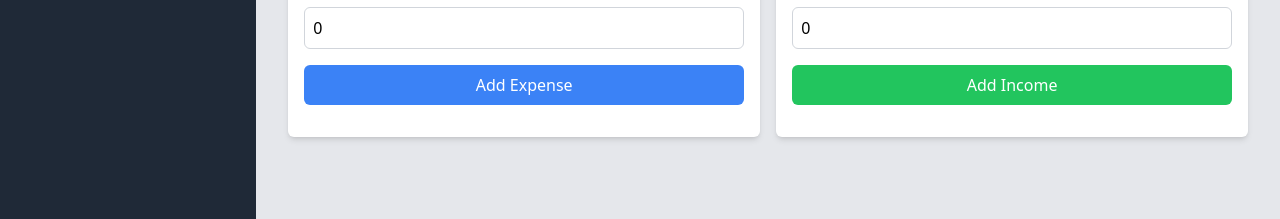
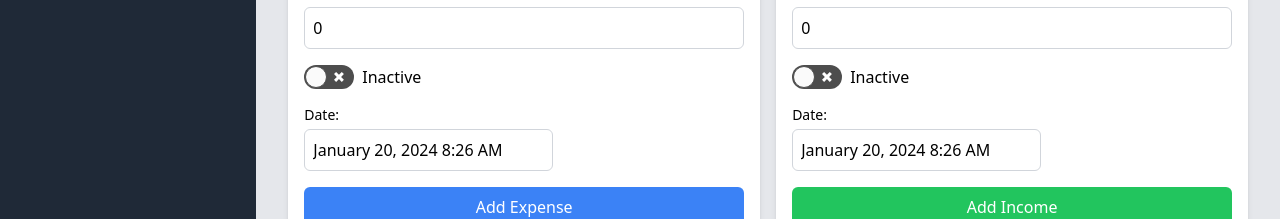
Before and after one commit to v4vraj/Expense-Tracker-Front, a React (Vite) app: page /dashboard in a window 1280 px wide. Shown: the part 385-604 px from the top of the page. Built offline with nearby package versions, Linux system fonts and the light colour scheme; no server answers; sample sign-in values are in the browser's storage.

Commit message:
Dashboard UI and functionality Fix

```diff
--- a/package.json
+++ b/package.json
@@ -13,9 +13,11 @@
     "axios": "^1.6.5",
     "chart.js": "^4.4.1",
     "react": "^18.2.0",
+    "react-datepicker": "^5.1.0",
     "react-dom": "^18.2.0",
     "react-icons": "^5.0.1",
-    "react-router-dom": "^6.21.3"
+    "react-router-dom": "^6.21.3",
+    "react-toggle": "^4.1.3"
   },
   "devDependencies": {
     "@types/react": "^18.2.43",
--- a/src/components/Modal.jsx
+++ b/src/components/Modal.jsx
@@ -1,24 +1,54 @@
 import React, { useState, useEffect } from "react";
 import PropTypes from "prop-types";
+import Toggle from "react-toggle";
+import DatePicker from "react-datepicker";
+import "react-datepicker/dist/react-datepicker.css";
 
 const Modal = ({ isOpen, onClose, onSubmit, itemData, isIncome }) => {
   const [editedData, setEditedData] = useState({
     description: "",
     amount: 0,
+    status: false,
+    date: new Date(),
   });
 
   useEffect(() => {
-    setEditedData({
-      description: itemData ? itemData.description : "",
-      amount: itemData ? itemData.amount : 0,
-    });
-  }, [itemData]);
+    if (itemData) {
+      setEditedData({
+        description: itemData.description || "",
+        amount: itemData.amount || 0,
+        status: itemData.status || false,
+        date: itemData.date ? new Date(itemData.date) : new Date(),
+      });
+    } else {
+      setEditedData({
+        description: "",
+        amount: 0,
+        status: false,
+        date: new Date(),
+      });
+    }
+  }, [itemData, isOpen]);
 
   const handleInputChange = (e) => {
     const { name, value } = e.target;
     setEditedData((prevData) => ({
       ...prevData,
       [name]: value,
+    }));
+  };
+
+  const handleStatusChange = () => {
+    setEditedData((prevData) => ({
+      ...prevData,
+      status: !prevData.status,
+    }));
+  };
+
+  const handleDateChange = (date) => {
+    setEditedData((prevData) => ({
+      ...prevData,
+      date,
     }));
   };
 
@@ -33,9 +63,17 @@ const Modal = ({ isOpen, onClose, onSubmit, itemData, isIncome }) => {
   }
 
   return (
-    <div className="fixed top-0 left-0 w-full h-full flex items-center justify-center bg-black bg-opacity-50">
-      <div className="bg-white p-8 rounded-md shadow-md">
-        <h2 className="text-lg font-semibold mb-4">Edit Income</h2>
+    <div
+      className="fixed top-0 left-0 w-full h-full flex items-center justify-center bg-black bg-opacity-50"
+      onClick={onClose}
+    >
+      <div
+        className="bg-white p-8 rounded-md shadow-md"
+        onClick={(e) => e.stopPropagation()}
+      >
+        <h2 className="text-lg font-semibold mb-4">
+          {isIncome ? "Edit Income" : "Edit Expense"}
+        </h2>
         <form onSubmit={handleSubmit} className="flex flex-col space-y-4">
           <label className="flex flex-col">
             <span className="text-sm mb-1">Description:</span>
@@ -54,6 +92,22 @@ const Modal = ({ isOpen, onClose, onSubmit, itemData, isIncome }) => {
               name="amount"
               value={editedData.amount}
               onChange={handleInputChange}
+              className="border border-gray-300 p-2 rounded-md"
+            />
+          </label>
+          <label className="flex items-center">
+            <span className="text-sm mb-1 mr-2">Status:</span>
+            <Toggle checked={editedData.status} onChange={handleStatusChange} />
+          </label>
+          <label className="flex flex-col">
+            <span className="text-sm mb-1">Date:</span>
+            <DatePicker
+              selected={editedData.date}
+              onChange={handleDateChange}
+              showTimeSelect
+              timeFormat="HH:mm"
+              timeIntervals={15}
+              dateFormat="MMMM d, yyyy h:mm aa"
               className="border border-gray-300 p-2 rounded-md"
             />
           </label>
--- a/src/pages/dashboard.jsx
+++ b/src/pages/dashboard.jsx
@@ -3,7 +3,10 @@ import axios from "axios";
 import Sidebar from "../components/Sidebar";
 import { FaTrash, FaEdit } from "react-icons/fa";
 import "../scss/Dashboard.scss";
-
+import ReactToggle from "react-toggle";
+import "react-toggle/style.css";
+import DatePicker from "react-datepicker";
+import "react-datepicker/dist/react-datepicker.css";
 import DeleteModal from "../components/DeleteModal";
 import Modal from "../components/Modal";
 
@@ -17,28 +20,54 @@ export const Dashboard = () => {
   const [expenseData, setExpenseData] = useState({
     description: "",
     amount: 0,
+    status: false, // Default status is false (off)
+    timestamp: new Date(),
   });
-  const [incomeData, setIncomeData] = useState({ description: "", amount: 0 });
-  const [isEditModalOpen, setEditModalOpen] = useState(false);
+  const [incomeData, setIncomeData] = useState({
+    description: "",
+    amount: 0,
+    status: false, // Default status is false (off)
+    timestamp: new Date(),
+  });
   const [selectedExpense, setSelectedExpense] = useState(null);
   const [selectedIncome, setSelectedIncome] = useState(null);
   const [isDeleteModalOpen, setDeleteModalOpen] = useState(false);
   const [isModalOpen, setModalOpen] = useState(false);
+  const [isFormDisabled, setFormDisabled] = useState(false);
 
   const openEditModal = (item, isIncome) => {
     if (isIncome) {
+      console.log(item);
       setSelectedIncome(item);
-      setSelectedExpense(null); // Reset selectedExpense
+      setSelectedExpense(null);
+      setFormDisabled(true);
     } else {
       setSelectedExpense(item);
-      setSelectedIncome(null); // Reset selectedIncome
+      setSelectedIncome(null);
+      setFormDisabled(true);
     }
     setModalOpen(true);
   };
 
   const openDeleteModal = (item, isIncome) => {
-    isIncome ? setSelectedIncome(item) : setSelectedExpense(item);
+    if (isIncome) {
+      setSelectedIncome(item);
+      setSelectedExpense(null);
+    } else {
+      setSelectedIncome(null);
+      setSelectedExpense(item);
+    }
     setDeleteModalOpen(true);
+  };
+
+  const closeDeleteModal = () => {
+    setDeleteModalOpen(false);
+    setFormDisabled(false);
+  };
+
+  const closeEditModal = () => {
+    setModalOpen(false);
+    setFormDisabled(false); // Reset isFormDisabled when the modal is closed
   };
 
   const userId = localStorage.getItem("UserId");
@@ -51,7 +80,6 @@ export const Dashboard = () => {
 
       if (endpoint.includes("/expenses")) {
         setData(response.data);
-        console.log(response.data);
       } else if (endpoint.includes("/incomes")) {
         setData(response.data);
       } else {
@@ -88,13 +116,15 @@ export const Dashboard = () => {
     } catch (error) {
       console.error(`Error updating ${isIncome ? "income" : "expense"}`, error);
     } finally {
-      setEditModalOpen(false);
+      setModalOpen(false);
     }
   };
 
   const handleDeleteSubmit = async (deletedData, isIncome) => {
     try {
+      console.log("isIncome", isIncome);
       const selectedItem = isIncome ? selectedIncome : selectedExpense;
+      console.log(selectedItem);
       if (!selectedItem) {
         console.error(
           `No ${isIncome ? "income" : "expense"} selected for deleting`
@@ -123,7 +153,8 @@ export const Dashboard = () => {
   useEffect(() => {
     fetchData(`${INCOMES_ENDPOINT}/getIncomes`, setIncomes);
     fetchData(`${EXPENSES_ENDPOINT}/getExpenses`, setExpenses);
-  }, []);
+    setFormDisabled(false); // Reset formDisabled when component mounts or updates
+  }, [isDeleteModalOpen, isModalOpen]); // Add other dependencies as needed
 
   const handleInputChange = (e, setData) => {
     const { name, value } = e.target;
@@ -147,8 +178,15 @@ export const Dashboard = () => {
       await axios.post(`${BASE_URL}${EXPENSES_ENDPOINT}/addExpense`, {
         userId,
         ...expenseData,
+        timestamp: expenseData.timestamp.toISOString(),
       });
       fetchData(`${EXPENSES_ENDPOINT}/getExpenses`, setExpenses);
+      setExpenseData({
+        description: "",
+        amount: 0,
+        status: false, // Default status is false (off)
+        timestamp: new Date(),
+      });
     } catch (error) {
       console.error("Error adding expense", error);
     }
@@ -161,13 +199,19 @@ export const Dashboard = () => {
         ...incomeData,
       });
       fetchData(`${INCOMES_ENDPOINT}/getIncomes`, setIncomes);
+      setIncomeData({
+        description: "",
+        amount: 0,
+        status: false, // Default status is false (off)
+        timestamp: new Date(),
+      });
     } catch (error) {
       console.error("Error adding income", error);
     }
   };
 
   return (
-    <div className="flex-1 bg-gray-200 p-8 overflow-y-auto hide-scrollbar">
+    <div className="flex-1 bg-gray-200 p-8 overflow-y-auto hide-scrollbar ">
       {/* Display Cards */}
       <div className="flex space-x-4 mb-4">
         {/* Expense Card */}
@@ -185,6 +229,10 @@ export const Dashboard = () => {
                   Description: {item.description}
                 </p>
                 <p className="text-sm">Amount: {item.amount}</p>
+                <p className="text-sm">Timestamp: {item.timestamp}</p>
+                <p className="text-sm">
+                  Status: {item.status ? "Active" : "Inactive"}
+                </p>
               </div>
               {/* Delete and Update Icons */}
               <div className="flex items-center">
@@ -214,6 +262,10 @@ export const Dashboard = () => {
                   Description: {item.description}
                 </p>
                 <p className="text-sm">Amount: {item.amount}</p>
+                <p className="text-sm">Timestamp: {item.timestamp}</p>
+                <p className="text-sm">
+                  Status: {item.status ? "Active" : "Inactive"}
+                </p>
               </div>
               {/* Delete and Update Icons */}
               <div className="flex items-center">
@@ -243,21 +295,27 @@ export const Dashboard = () => {
 
       <DeleteModal
         isOpen={isDeleteModalOpen}
-        onClose={() => setDeleteModalOpen(false)}
-        onSubmit={handleDeleteSubmit}
-        itemData={selectedExpense}
-        isIncome={false}
+        onClose={closeDeleteModal}
+        onSubmit={() =>
+          handleDeleteSubmit(
+            selectedExpense || selectedIncome,
+            selectedIncome ? true : false
+          )
+        }
+        title={selectedIncome ? "Income" : "Expense"}
+        isIncome={selectedIncome ? true : false}
       />
+
       <Modal
         isOpen={isModalOpen}
-        onClose={() => setModalOpen(false)}
+        onClose={closeEditModal}
         onSubmit={handleEditSubmit}
         itemData={selectedIncome || selectedExpense}
         isIncome={selectedIncome ? true : false}
       />
       <div className="flex space-x-4 mb-4">
         {/* Expense Form */}
-        <div className="flex-1 bg-white p-4 rounded-md shadow-md">
+        <div className="flex-1 bg-white p-4 rounded-md shadow-md ${isFormDisabled ? 'opacity-50' : ''}">
           <h2 className="text-lg font-semibold mb-4">Add Expense</h2>
           <form
             onSubmit={(e) => {
@@ -288,6 +346,43 @@ export const Dashboard = () => {
                 className="border border-gray-300 p-2 rounded-md"
               />
             </label>
+            <label style={{ display: "flex", alignItems: "center" }}>
+              <ReactToggle
+                id="statusToggle"
+                checked={expenseData.status}
+                onChange={() => {
+                  setExpenseData((prevData) => ({
+                    ...prevData,
+                    status: !prevData.status,
+                  }));
+                }}
+                disabled={isFormDisabled}
+              />
+              <span style={{ marginLeft: "8px" }}>
+                {expenseData.status ? "Active" : "Inactive"}
+              </span>
+            </label>
+
+            <label className="flex flex-col">
+              <span className="text-sm mb-1">Date:</span>
+              <div style={{ display: "flex", alignItems: "center" }}>
+                <DatePicker
+                  selected={expenseData.timestamp}
+                  onChange={(date) =>
+                    setExpenseData((prevData) => ({
+                      ...prevData,
+                      timestamp: date,
+                    }))
+                  }
+                  disabled={isFormDisabled}
+                  showTimeSelect
+                  timeFormat="HH:mm"
+                  timeIntervals={15}
+                  dateFormat="MMMM d, yyyy h:mm aa"
+                  className="border border-gray-300 p-2 rounded-md"
+                />
+              </div>
+            </label>
 
             {/* Submit Button with consistent styling */}
             <button
@@ -300,7 +395,7 @@ export const Dashboard = () => {
         </div>
 
         {/* Income Form */}
-        <div className="flex-1 bg-white p-4 rounded-md shadow-md">
+        <div className="flex-1 bg-white p-4 rounded-md shadow-md ${isFormDisabled ? 'opacity-50' : ''}">
           <h2 className="text-lg font-semibold mb-4">Add Income</h2>
           <form
             onSubmit={(e) => {
@@ -331,6 +426,44 @@ export const Dashboard = () => {
                 className="border border-gray-300 p-2 rounded-md"
               />
             </label>
+            <label style={{ display: "flex", alignItems: "center" }}>
+              <ReactToggle
+                id="statusToggle"
+                checked={incomeData.status}
+                onChange={() => {
+                  setIncomeData((prevData) => ({
+                    ...prevData,
+                    status: !prevData.status,
+                  }));
+                }}
+                disabled={isFormDisabled}
+              />
+              <span style={{ marginLeft: "8px" }}>
+                {incomeData.status ? "Active" : "Inactive"}
+              </span>
+            </label>
+
+            <label className="flex flex-col">
+              <span className="text-sm mb-1">Date:</span>
+
+              <div style={{ display: "flex", alignItems: "center" }}>
+                <DatePicker
+                  selected={incomeData.timestamp}
+                  onChange={(date) =>
+                    setIncomeData((prevData) => ({
+                      ...prevData,
+                      timestamp: date,
+                    }))
+                  }
+                  disabled={isFormDisabled}
+                  showTimeSelect
+                  timeFormat="HH:mm"
+                  timeIntervals={15}
+                  dateFormat="MMMM d, yyyy h:mm aa"
+                  className="border border-gray-300 p-2 rounded-md"
+                />
+              </div>
+            </label>
             {/* Submit Button with consistent styling */}
             <button
               type="submit"
--- a/src/scss/Dashboard.scss
+++ b/src/scss/Dashboard.scss
@@ -22,7 +22,7 @@
   position: sticky;
   top: -16;
   background-color: white; /* Adjust the background color as needed */
-  z-index: 100; /* Set a z-index value to ensure the heading appears above other elements */
+
   padding: 25px;
   margin: 0;
 }
```
Also changed, not shown: src/components/DeleteModal.jsx (+13 -5 lines), src/pages/Analysis.jsx (+12 -12 lines), 1 other file (tests, documents, lock files or other folders).
